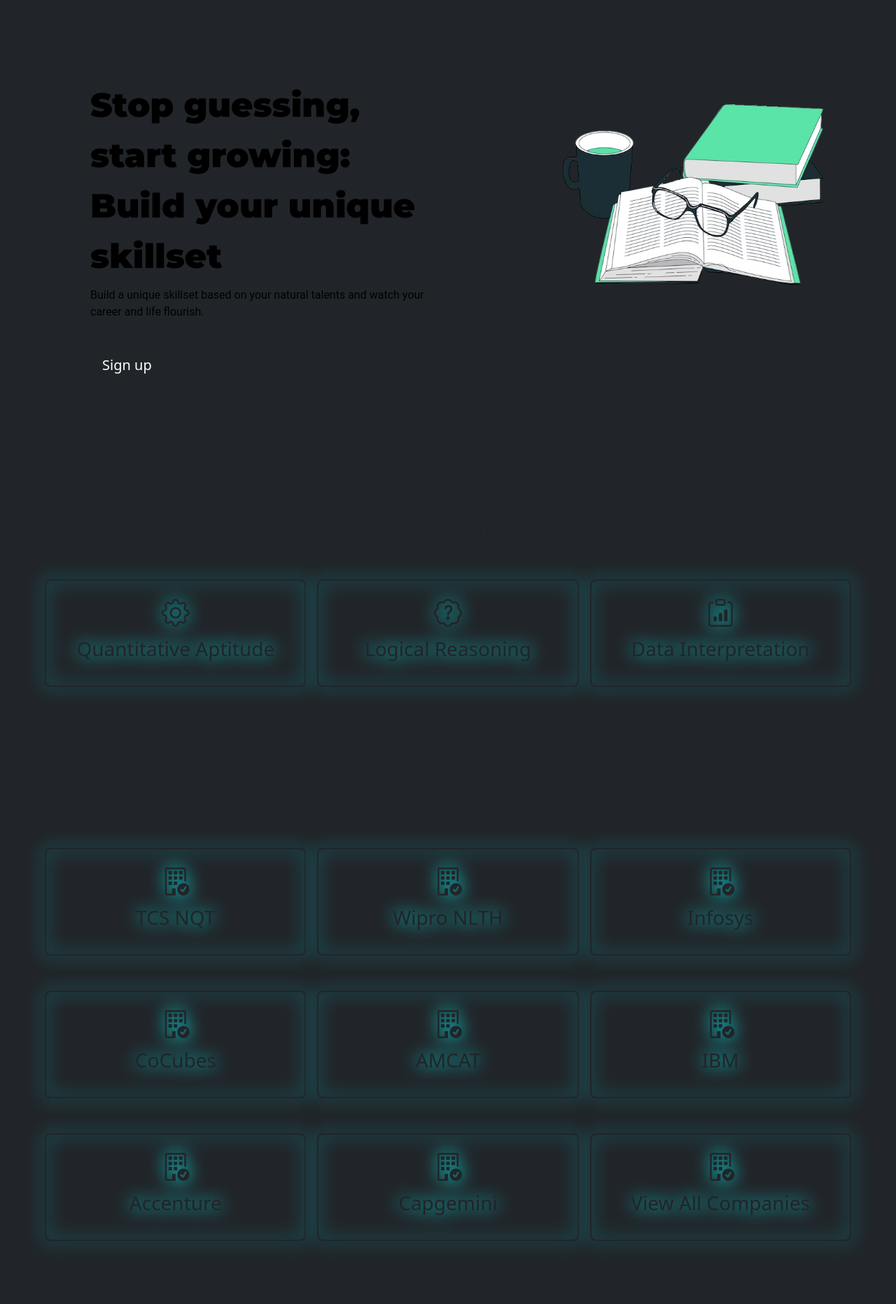
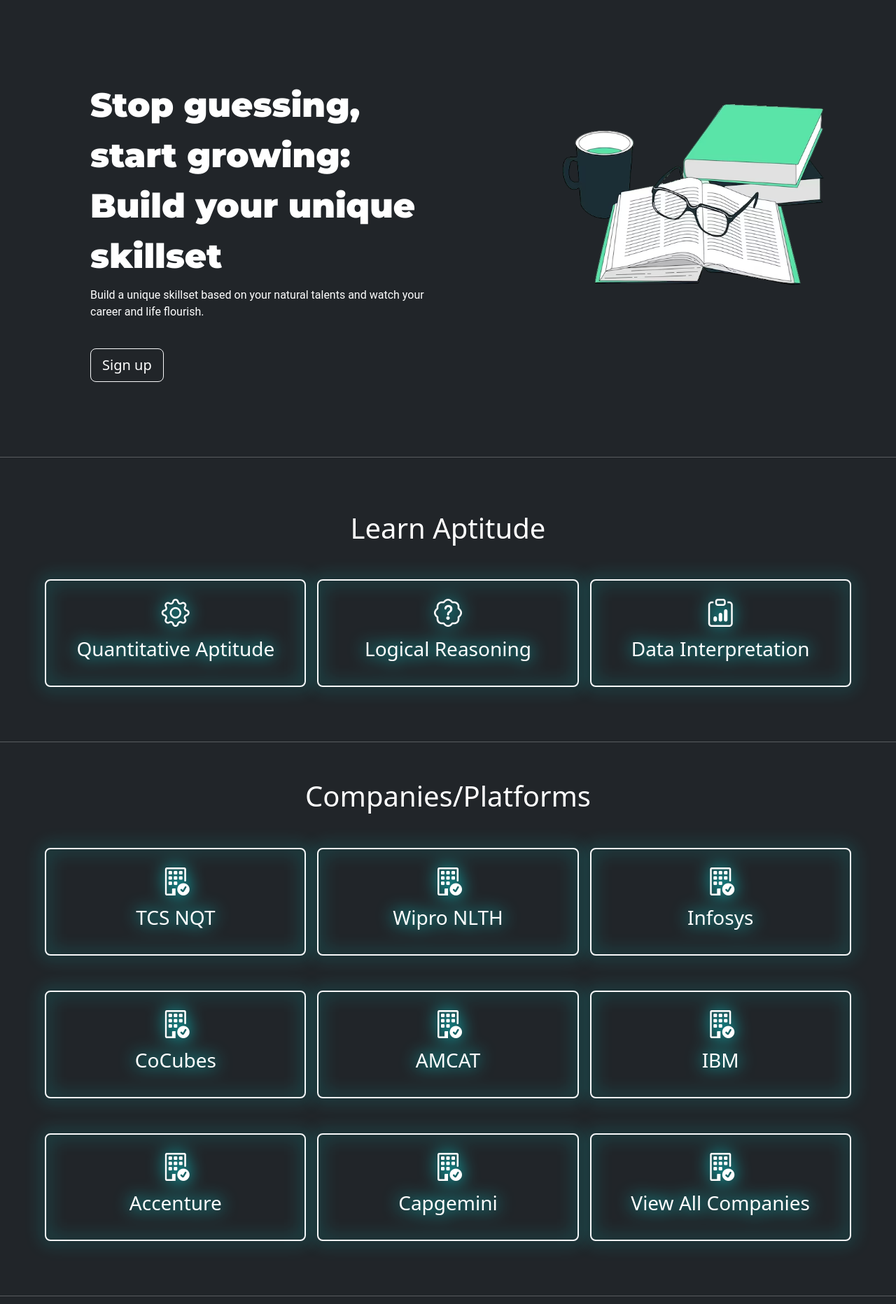
Before and after one commit to rtk-rnjn/website-test, a Flask app: page / in a window 1280 px wide. Shown: the part 56-1920 px from the top of the page at 70% size. Run offline with Flask 3, Linux system fonts and the light colour scheme; parts of the project's set-up code (start-up, migrations or seed data) failed here and were passed over.

Commit message:
Updated styling.

```diff
--- a/src/static/css/bootstrap-extends.css
+++ b/src/static/css/bootstrap-extends.css
@@ -35,7 +35,7 @@
 
 #title {
     font-size:small;
-    color: #000000;
+    color: #ffffff;
 
 }
 
--- a/src/templates/base.html
+++ b/src/templates/base.html
@@ -24,7 +24,7 @@
 
     </head>
 
-    <body class = "bg-dark">
+    <body class = "bg-dark text-white">
         {% block body %}{% endblock %}
 
         <script src="https://cdn.jsdelivr.net/npm/@popperjs/core@2.11.8/dist/umd/popper.min.js" integrity="sha384-I7E8VVD/ismYTF4hNIPjVp/Zjvgyol6VFvRkX/vR+Vc4jQkC+hVqc2pM8ODewa9r" crossorigin="anonymous"></script>
--- a/src/templates/front_aptitude.html
+++ b/src/templates/front_aptitude.html
@@ -5,7 +5,7 @@
         <div class="col mt-3 pt-3">
             <h1 class="text-center">Learn Aptitude</h1>
             <div class="row gap-0 column-gap-3 row-gap-3 text-center mt-5">
-                <div class="col p-3 border border-2 border-dark fs-4 rounded rounded-3 cyan-glow">
+                <div class="col p-3 border border-2 border-light fs-4 rounded rounded-3 cyan-glow">
                     <a class="nav-link" href="">
                         <i class="bi bi-gear fs-1"></i>
                         <p class="fs-3">
@@ -13,7 +13,7 @@
                         </p>
                     </a>
                 </div>
-                <div class="col p-3 border border-2 border-dark fs-4 rounded rounded-3 cyan-glow">
+                <div class="col p-3 border border-2 border-light fs-4 rounded rounded-3 cyan-glow">
                     <a class="nav-link" href="">
                         <i class="bi bi-patch-question fs-1"></i>
                         <p class="fs-3">
@@ -21,7 +21,7 @@
                         </p>
                     </a>
                 </div>
-                <div class="col p-3 border border-2 border-dark fs-4 rounded rounded-3 cyan-glow">
+                <div class="col p-3 border border-2 border-light fs-4 rounded rounded-3 cyan-glow">
                     <a class="nav-link" href="">
                         <i class="bi bi-clipboard-data fs-1"></i>
                         <p class="fs-3">
--- a/src/templates/front_companies.html
+++ b/src/templates/front_companies.html
@@ -5,7 +5,7 @@
         <div class="col mt-3 pt-3">
             <h1 class="text-center">Companies/Platforms</h1>
             <div class="row gap-0 column-gap-3 row-gap-3 text-center mt-5">
-                <div class="col p-3 border border-2 border-dark fs-4 rounded rounded-3 cyan-glow">
+                <div class="col p-3 border border-2 border-light fs-4 rounded rounded-3 cyan-glow">
                     <a class="nav-link" href="">
                         <i class="bi bi-building-check fs-1"></i>
                         <p class="fs-3">
@@ -13,7 +13,7 @@
                         </p>
                     </a>
                 </div>
-                <div class="col p-3 border border-2 border-dark fs-4 rounded rounded-3 cyan-glow">
+                <div class="col p-3 border border-2 border-light fs-4 rounded rounded-3 cyan-glow">
                     <a class="nav-link" href="">
                         <i class="bi bi-building-check fs-1"></i>
                         <p class="fs-3">
@@ -21,7 +21,7 @@
                         </p>
                     </a>
                 </div>
-                <div class="col p-3 border border-2 border-dark fs-4 rounded rounded-3 cyan-glow">
+                <div class="col p-3 border border-2 border-light fs-4 rounded rounded-3 cyan-glow">
                     <a class="nav-link" href="">
                         <i class="bi bi-building-check fs-1"></i>
                         <p class="fs-3">
@@ -31,7 +31,7 @@
                 </div>
             </div>
             <div class="row gap-0 column-gap-3 row-gap-3 text-center mt-5">
-                <div class="col p-3 border border-2 border-dark fs-4 rounded rounded-3 cyan-glow">
+                <div class="col p-3 border border-2 border-light fs-4 rounded rounded-3 cyan-glow">
                     <a class="nav-link" href="">
                         <i class="bi bi-building-check fs-1"></i>
                         <p class="fs-3">
@@ -39,7 +39,7 @@
                         </p>
                     </a>
                 </div>
-                <div class="col p-3 border border-2 border-dark fs-4 rounded rounded-3 cyan-glow">
+                <div class="col p-3 border border-2 border-light fs-4 rounded rounded-3 cyan-glow">
                     <a class="nav-link" href="">
                         <i class="bi bi-building-check fs-1"></i>
                         <p class="fs-3">
@@ -47,7 +47,7 @@
                         </p>
                     </a>
                 </div>
-                <div class="col p-3 border border-2 border-dark fs-4 rounded rounded-3 cyan-glow">
+                <div class="col p-3 border border-2 border-light fs-4 rounded rounded-3 cyan-glow">
                     <a class="nav-link" href="">
                         <i class="bi bi-building-check fs-1"></i>
                         <p class="fs-3">
@@ -58,7 +58,7 @@
             </div>
             <!--  -->
             <div class="row gap-0 column-gap-3 row-gap-3 text-center mt-5">
-                <div class="col p-3 border border-2 border-dark fs-4 rounded rounded-3 cyan-glow">
+                <div class="col p-3 border border-2 border-light fs-4 rounded rounded-3 cyan-glow">
                     <a class="nav-link" href="">
                         <i class="bi bi-building-check fs-1"></i>
                         <p class="fs-3">
@@ -66,7 +66,7 @@
                         </p>
                     </a>
                 </div>
-                <div class="col p-3 border border-2 border-dark fs-4 rounded rounded-3 cyan-glow">
+                <div class="col p-3 border border-2 border-light fs-4 rounded rounded-3 cyan-glow">
                     <a class="nav-link" href="">
                         <i class="bi bi-building-check fs-1"></i>
                         <p class="fs-3">
@@ -74,7 +74,7 @@
                         </p>
                     </a>
                 </div>
-                <div class="col p-3 border border-2 border-dark fs-4 rounded rounded-3 cyan-glow">
+                <div class="col p-3 border border-2 border-light fs-4 rounded rounded-3 cyan-glow">
                     <a class="nav-link" href="">
                         <i class="bi bi-building-check fs-1"></i>
                         <p class="fs-3">
--- a/src/templates/front_cs.html
+++ b/src/templates/front_cs.html
@@ -4,7 +4,7 @@
         <div class="col mt-3 pt-3">
             <h1 class="text-center">Programming/CS Subject</h1>
             <div class="row gap-0 column-gap-3 row-gap-3 text-center mt-5">
-                <div class="col p-3 border border-2 border-dark fs-4 rounded rounded-3 cyan-glow">
+                <div class="col p-3 border border-2 border-light fs-4 rounded rounded-3 cyan-glow">
                     <a class="nav-link" href="">
                         <i class="bi bi-pc-display-horizontal fs-1"></i>
                         <p class="fs-3">
@@ -12,7 +12,7 @@
                         </p>
                     </a>
                 </div>
-                <div class="col p-3 border border-2 border-dark fs-4 rounded rounded-3 cyan-glow">
+                <div class="col p-3 border border-2 border-light fs-4 rounded rounded-3 cyan-glow">
                     <a class="nav-link" href="">
                         <i class="bi bi-pc-display-horizontal fs-1"></i>
                         <p class="fs-3">
@@ -20,7 +20,7 @@
                         </p>
                     </a>
                 </div>
-                <div class="col p-3 border border-2 border-dark fs-4 rounded rounded-3 cyan-glow">
+                <div class="col p-3 border border-2 border-light fs-4 rounded rounded-3 cyan-glow">
                     <a class="nav-link" href="">
                         <i class="bi bi-pc-display-horizontal fs-1"></i>
                         <p class="fs-3">
@@ -31,7 +31,7 @@
             </div>
             <!--  -->
             <div class="row gap-0 column-gap-3 row-gap-3 text-center mt-5">
-                <div class="col p-3 border border-2 border-dark fs-4 rounded rounded-3 cyan-glow">
+                <div class="col p-3 border border-2 border-light fs-4 rounded rounded-3 cyan-glow">
                     <a class="nav-link" href="">
                         <i class="bi bi-pc-display-horizontal fs-1"></i>
                         <p class="fs-3">
@@ -39,7 +39,7 @@
                         </p>
                     </a>
                 </div>
-                <div class="col p-3 border border-2 border-dark fs-4 rounded rounded-3 cyan-glow">
+                <div class="col p-3 border border-2 border-light fs-4 rounded rounded-3 cyan-glow">
                     <a class="nav-link" href="">
                         <i class="bi bi-pc-display-horizontal fs-1"></i>
                         <p class="fs-3">
@@ -47,7 +47,7 @@
                         </p>
                     </a>
                 </div>
-                <div class="col p-3 border border-2 border-dark fs-4 rounded rounded-3 cyan-glow">
+                <div class="col p-3 border border-2 border-light fs-4 rounded rounded-3 cyan-glow">
                     <a class="nav-link" href="">
                         <i class="bi bi-pc-display-horizontal fs-1"></i>
                         <p class="fs-3">
--- a/src/templates/front_interview.html
+++ b/src/templates/front_interview.html
@@ -5,7 +5,7 @@
         <div class="col mt-3 pt-3">
             <h1 class="text-center">Master the Interview</h1>
             <div class="row gap-0 column-gap-3 row-gap-3 text-center mt-5">
-                <div class="col p-3 border border-2 border-dark fs-4 rounded rounded-3 cyan-glow">
+                <div class="col p-3 border border-2 border-light fs-4 rounded rounded-3 cyan-glow">
                     <a class="nav-link" href="">
                         <i class="bi bi-pc-horizontal fs-1"></i>
                         <p class="fs-3">
@@ -13,7 +13,7 @@
                         </p>
                     </a>
                 </div>
-                <div class="col p-3 border border-2 border-dark fs-4 rounded rounded-3 cyan-glow">
+                <div class="col p-3 border border-2 border-light fs-4 rounded rounded-3 cyan-glow">
                     <a class="nav-link" href="">
                         <i class="bi bi-pc-horizontal fs-1"></i>
                         <p class="fs-3">
@@ -21,7 +21,7 @@
                         </p>
                     </a>
                 </div>
-                <div class="col p-3 border border-2 border-dark fs-4 rounded rounded-3 cyan-glow">
+                <div class="col p-3 border border-2 border-light fs-4 rounded rounded-3 cyan-glow">
                     <a class="nav-link" href="">
                         <i class="bi bi-pc-horizontal fs-1"></i>
                         <p class="fs-3">
@@ -31,7 +31,7 @@
                 </div>
             </div>
             <div class="row gap-0 column-gap-3 row-gap-3 text-center mt-5">
-                <div class="col p-3 border border-2 border-dark fs-4 rounded rounded-3 cyan-glow">
+                <div class="col p-3 border border-2 border-light fs-4 rounded rounded-3 cyan-glow">
                     <a class="nav-link" href="">
                         <i class="bi bi-pc-horizontal fs-1"></i>
                         <p class="fs-3">
@@ -39,7 +39,7 @@
                         </p>
                     </a>
                 </div>
-                <div class="col p-3 border border-2 border-dark fs-4 rounded rounded-3 cyan-glow">
+                <div class="col p-3 border border-2 border-light fs-4 rounded rounded-3 cyan-glow">
                     <a class="nav-link" href="">
                         <i class="bi bi-pc-horizontal fs-1"></i>
                         <p class="fs-3">
@@ -47,7 +47,7 @@
                         </p>
                     </a>
                 </div>
-                <div class="col p-3 border border-2 border-dark fs-4 rounded rounded-3 cyan-glow">
+                <div class="col p-3 border border-2 border-light fs-4 rounded rounded-3 cyan-glow">
                     <a class="nav-link" href="">
                         <i class="bi bi-pc-horizontal fs-1"></i>
                         <p class="fs-3">
--- a/src/templates/front_why_us.html
+++ b/src/templates/front_why_us.html
@@ -4,7 +4,7 @@
 
     <div class="row mt-5">
         <div class="col">
-            <div class="card mb-3 border border-2 border-dark cyan-glow">
+            <div class="card mb-3 border border-2 border-light cyan-glow">
                 <div class="card-body">
                     <h3 class="card-title">Effective Strategies for Studying on the Go</h3>
                     <p class="card-text fs-5">
@@ -17,7 +17,7 @@
 
     <div class="row">
         <div class="col">
-            <div class="card mb-3 border border-2 border-dark cyan-glow">
+            <div class="card mb-3 border border-2 border-light cyan-glow">
                 <div class="card-body">
                     <h3 class="card-title">Master, Don't Memorize: Build True Knowledge that Empowers You</h3>
                     <p class="card-text fs-5">
@@ -31,7 +31,7 @@
 
     <div class="row">
         <div class="col">
-            <div class="card mb-3 border border-2 border-dark cyan-glow">
+            <div class="card mb-3 border border-2 border-light cyan-glow">
                 <div class="card-body">
                     <h3 class="card-title">Empower Your Future: Connect with Industry Mentors</h3>
                     <p class="card-text fs-5">
--- a/src/templates/index.html
+++ b/src/templates/index.html
@@ -11,7 +11,7 @@
 {% block body %}
 {{ navbar() }}
 
-<section style="font-size: small; color: black;">
+<section style="font-size: small">
     <div class="container-fluid container-title">
         <div class="row">
             <div class="col-lg-6">
@@ -20,7 +20,7 @@
                     Build a unique
                     skillset based on your natural talents and watch your career and life flourish.
                 </p>
-                <button class="btn btn-dark btn-lg" type="button"><i class="fa-brands fa-apple"></i>Sign up</button>
+                <button class="btn btn-dark btn-lg border border-light" type="button"><i class="fa-brands fa-apple"></i>Sign up</button>
             </div>
             <div class="col-lg-6 img-tg ">
                 <img class="title-img" src="{{ url_for('static', filename='images/study.png') }}" alt="study-img">
@@ -37,7 +37,7 @@
         <div class="col mt-3 pt-3">
             <h1 class="text-center">Learn Aptitude</h1>
             <div class="row gap-0 column-gap-3 row-gap-3 text-center mt-5">
-                <div class="col p-3 border border-2 border-dark fs-4 rounded rounded-3 cyan-glow">
+                <div class="col p-3 border border-2 border-light fs-4 rounded rounded-3 cyan-glow">
                     <a class="nav-link" href="">
                         <i class="bi bi-gear fs-1"></i>
                         <p class="fs-3">
@@ -45,7 +45,7 @@
                         </p>
                     </a>
                 </div>
-                <div class="col p-3 border border-2 border-dark fs-4 rounded rounded-3 cyan-glow">
+                <div class="col p-3 border border-2 border-light fs-4 rounded rounded-3 cyan-glow">
                     <a class="nav-link" href="">
                         <i class="bi bi-patch-question fs-1"></i>
                         <p class="fs-3">
@@ -53,7 +53,7 @@
                         </p>
                     </a>
                 </div>
-                <div class="col p-3 border border-2 border-dark fs-4 rounded rounded-3 cyan-glow">
+                <div class="col p-3 border border-2 border-light fs-4 rounded rounded-3 cyan-glow">
                     <a class="nav-link" href="">
                         <i class="bi bi-clipboard-data fs-1"></i>
                         <p class="fs-3">
```
